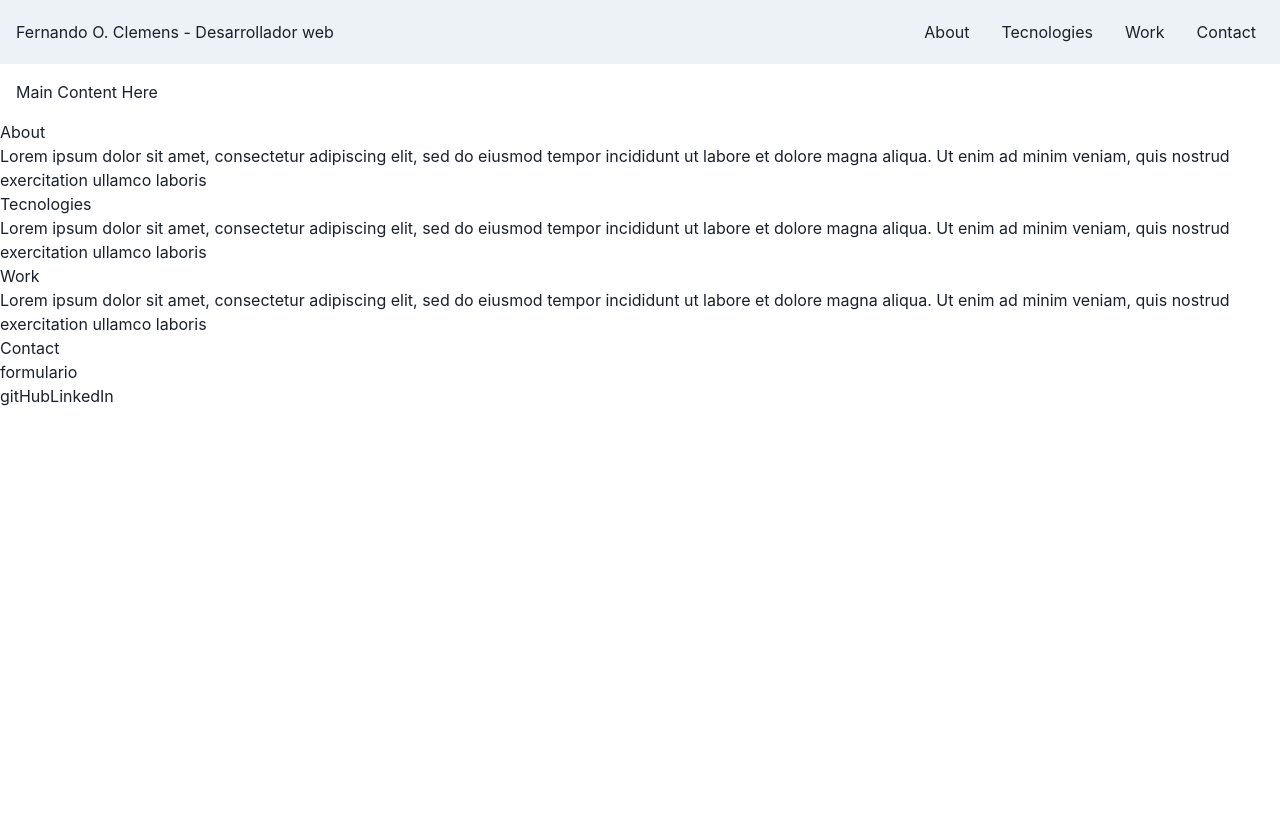
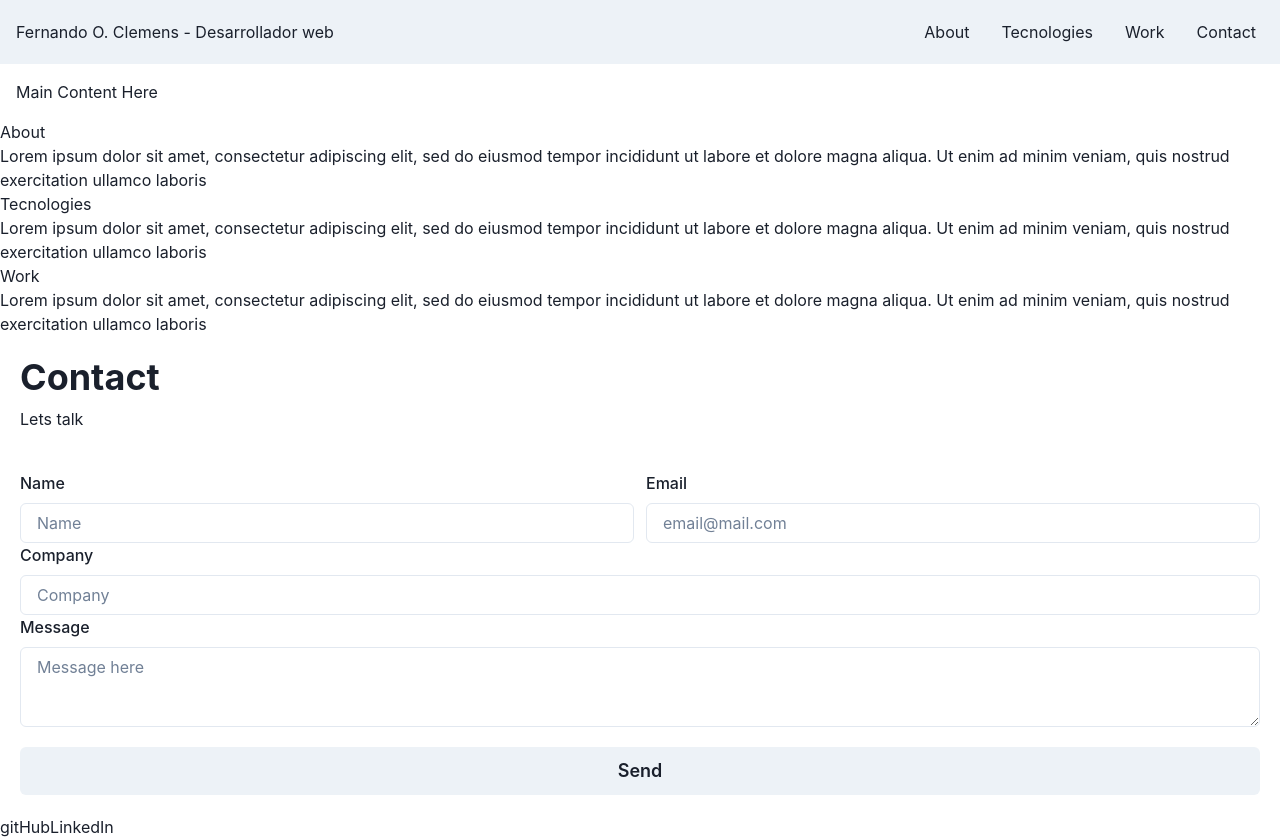
Before and after one commit to Ferclemens/vite-portfolio, a React (Vite) app: page / in a window 1280 px wide. Before the commit the page ends 800 px from the top, so only its background shows below. Built offline with nearby package versions, Linux system fonts and the light colour scheme.

Commit message:
:pushpin: Contact form in progress

```diff
--- a/src/components/Contact.jsx
+++ b/src/components/Contact.jsx
@@ -1,11 +1,44 @@
+import { Button, FormControl, FormLabel, GridItem, Heading, Input, SimpleGrid, Text, Textarea, VStack } from '@chakra-ui/react'
 import React from 'react'
+
 
 function Contact() {
   return (
-    <div>
-        <h2>Contact</h2>
-        <p>formulario</p>
-    </div>
+    <VStack w="full" h="full" p={5} spacing={10} alignItems="flex-start">
+      <VStack spacing={2} alignItems="flex-start">
+        <Heading size="xl">Contact</Heading>
+        <Text>Lets talk</Text>
+      </VStack>
+      <SimpleGrid columns={2} columnGap={3} w="full">
+        <GridItem colSpan={1}>
+          <FormControl>
+            <FormLabel>Name</FormLabel>
+            <Input placeholder='Name'></Input>
+          </FormControl>
+        </GridItem>
+        <GridItem colSpan={1}>
+          <FormControl>
+            <FormLabel>Email</FormLabel>
+            <Input placeholder='email@mail.com'></Input>
+          </FormControl>
+        </GridItem>
+        <GridItem colSpan={2}>
+          <FormControl>
+            <FormLabel>Company</FormLabel>
+            <Input placeholder='Company'></Input>
+          </FormControl>
+        </GridItem>
+        <GridItem colSpan={2}>
+          <FormControl>
+            <FormLabel>Message</FormLabel>
+            <Textarea placeholder='Message here'></Textarea>
+          </FormControl>
+        </GridItem>
+        <GridItem colSpan={2}>
+          <Button mt={5} size="lg" w="full">Send</Button>
+        </GridItem>
+      </SimpleGrid>
+    </VStack>
   )
 }
 
```
